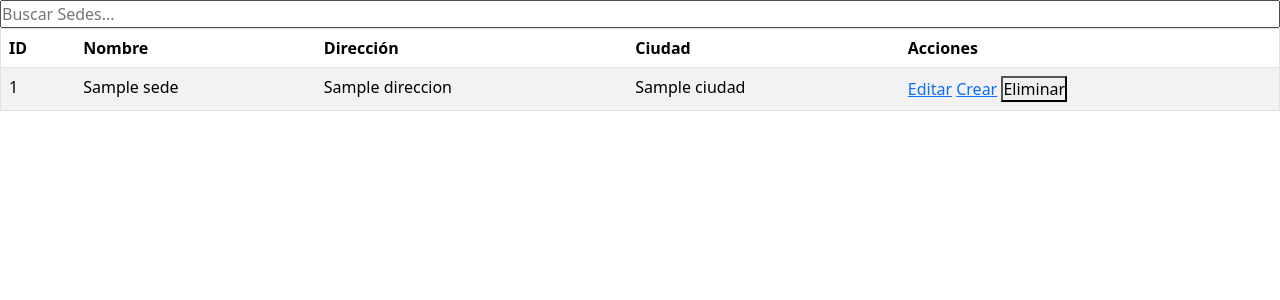
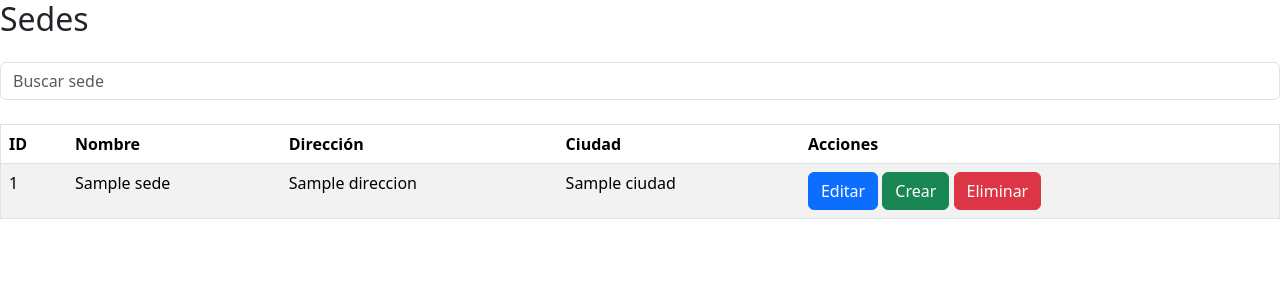
Before and after one commit to davidllanos31/DollarToyProyectoG3, a PHP site: the page made by src/views/pages/sedes/sedes.php in a window 1280 px wide. Shown: the top 300 px of the page. Run offline with PHP 8.4, Linux system fonts and the light colour scheme; the template is opened without the code that fills it: most values are stand-ins (such as "Sample title", 1, 10 or a date in 2020); some libraries are stand-ins or nearby versions.

Commit message:
fix sedes

```diff
--- a/src/views/pages/sedes/sedes.php
+++ b/src/views/pages/sedes/sedes.php
@@ -1,4 +1,7 @@
-<input type="text" id="buscar-sedes" placeholder="Buscar Sedes...">
+<h2 class="mb-4">Sedes</h2>
+<div class="mb-4">
+    <input type="text" id="buscar_sede" name="buscar_sede" class="form-control" placeholder="Buscar sede">
+</div>
 
 <table id="sedesTable" border="1" class="table table-striped">
     <thead>
@@ -18,9 +21,9 @@
                 <td><?php echo $sede->getDireccion(); ?></td>
                 <td><?php echo $sede->getCiudad(); ?></td>
                 <td>
-                    <a href="<?= BASE_URI; ?>/sedes/editar/<?php echo $sede->getId(); ?>">Editar</a>
-                    <a href="<?= BASE_URI; ?>/sedes/crear">Crear</a>
-                    <button class="btnEliminar" data-id="<?php echo $sede->getId(); ?>">Eliminar</button>
+                <a href="<?= BASE_URI; ?>/sedes/editar/<?php echo $sede->getId(); ?>" class="btn btn-primary">Editar</a>
+                <a href="<?= BASE_URI; ?>/sedes/crear" class="btn btn-success">Crear</a>
+                <button class="btn btn-danger" data-id="<?php echo $sede->getId(); ?>">Eliminar</button>
                 </td>
             </tr>
         <?php endforeach; ?>
```
